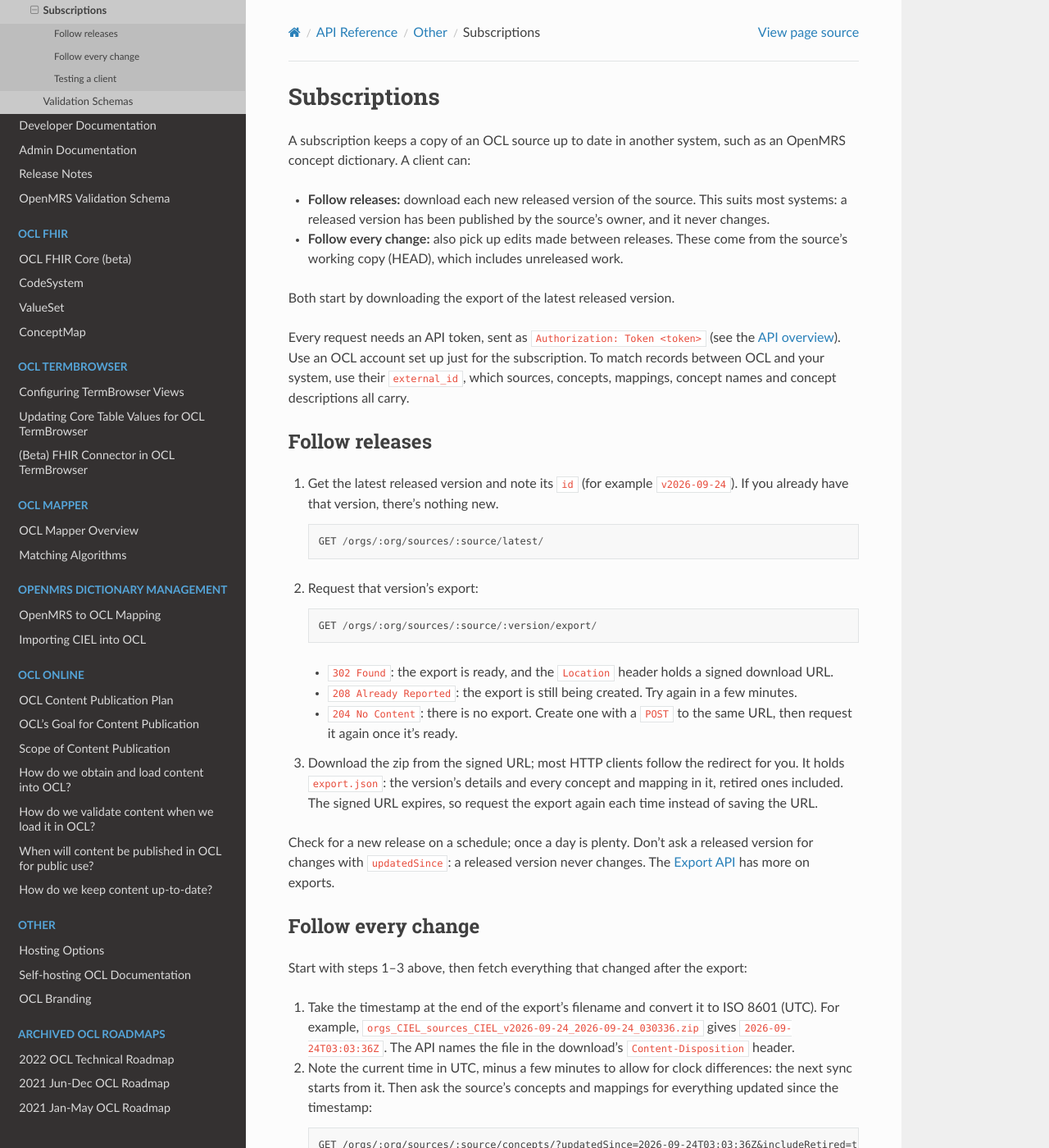
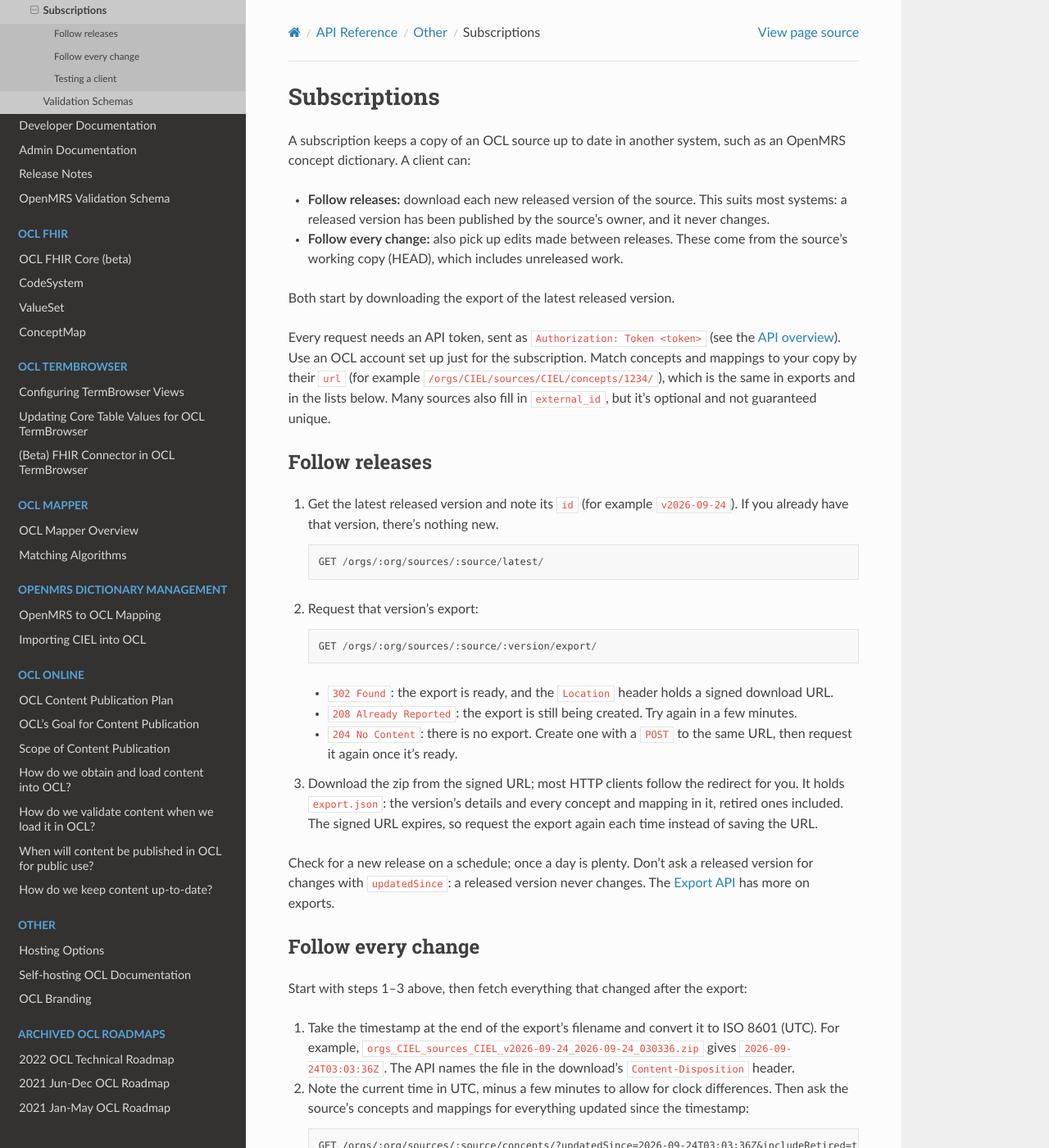
Before and after one commit to OpenConceptLab/ocl-docs, a Sphinx documentation site: the page built from docs/source/oclapi/apireference/other/subscriptions.md, in a window 1280 px wide and 1400 px high. Shown: the whole window at 82% size. Built offline with Sphinx 7.4.7 and the Read the Docs theme 3.1.0, drawn with Linux system fonts in a browser that asks for light colours; some of the changed text lies outside the part shown.

Commit message:
OpenConceptLab/ocl_issues#2940 | Subscriptions guide: match by url; store the sync time only after both lists are saved (Codex F1.1, F1.2)
Co-Authored-By: Claude Opus 5.5 <noreply@anthropic.com>
Claude-Session: https://claude.ai/code/session_01CZJaKTdfCX6UGesc9i1fdi

````diff
--- a/docs/source/oclapi/apireference/other/subscriptions.md
+++ b/docs/source/oclapi/apireference/other/subscriptions.md
@@ -7,7 +7,7 @@ A subscription keeps a copy of an OCL source up to date in another system, such
 
 Both start by downloading the export of the latest released version.
 
-Every request needs an API token, sent as `Authorization: Token <token>` (see the [API overview](../../overview.md)). Use an OCL account set up just for the subscription. To match records between OCL and your system, use their `external_id`, which sources, concepts, mappings, concept names and concept descriptions all carry.
+Every request needs an API token, sent as `Authorization: Token <token>` (see the [API overview](../../overview.md)). Use an OCL account set up just for the subscription. Match concepts and mappings to your copy by their `url` (for example `/orgs/CIEL/sources/CIEL/concepts/1234/`), which is the same in exports and in the lists below. Many sources also fill in `external_id`, but it's optional and not guaranteed unique.
 
 ## Follow releases
 
@@ -31,7 +31,7 @@ Check for a new release on a schedule; once a day is plenty. Don't ask a release
 Start with steps 1–3 above, then fetch everything that changed after the export:
 
 1. Take the timestamp at the end of the export's filename and convert it to ISO 8601 (UTC). For example, `orgs_CIEL_sources_CIEL_v2026-09-24_2026-09-24_030336.zip` gives `2026-09-24T03:03:36Z`. The API names the file in the download's `Content-Disposition` header.
-2. Note the current time in UTC, minus a few minutes to allow for clock differences: the next sync starts from it. Then ask the source's concepts and mappings for everything updated since the timestamp:
+2. Note the current time in UTC, minus a few minutes to allow for clock differences. Then ask the source's concepts and mappings for everything updated since the timestamp:
    ```
    GET /orgs/:org/sources/:source/concepts/?updatedSince=2026-09-24T03:03:36Z&includeRetired=true&verbose=true&limit=100
    GET /orgs/:org/sources/:source/mappings/?updatedSince=2026-09-24T03:03:36Z&includeRetired=true&verbose=true&limit=100
@@ -39,7 +39,7 @@ Start with steps 1–3 above, then fetch everything that changed after the expor
    Each response is one page. Follow its `next` response header to the next page, until a response has none.
 3. Save each record over your copy of it. A record with `"retired": true` has been retired, which is how OCL deletes concepts and mappings.
 
-For each later sync, repeat steps 2 and 3, starting from the time you noted in the previous sync.
+Once every page of both lists is saved, store the time you noted: the next sync starts from it. If a sync fails partway, keep the previous time and run it again. For each later sync, repeat steps 2 and 3.
 
 About these requests:
 * `includeRetired=true` is needed to see retirements. A concept or mapping that was hard-deleted is gone entirely, so it never appears here.
````
